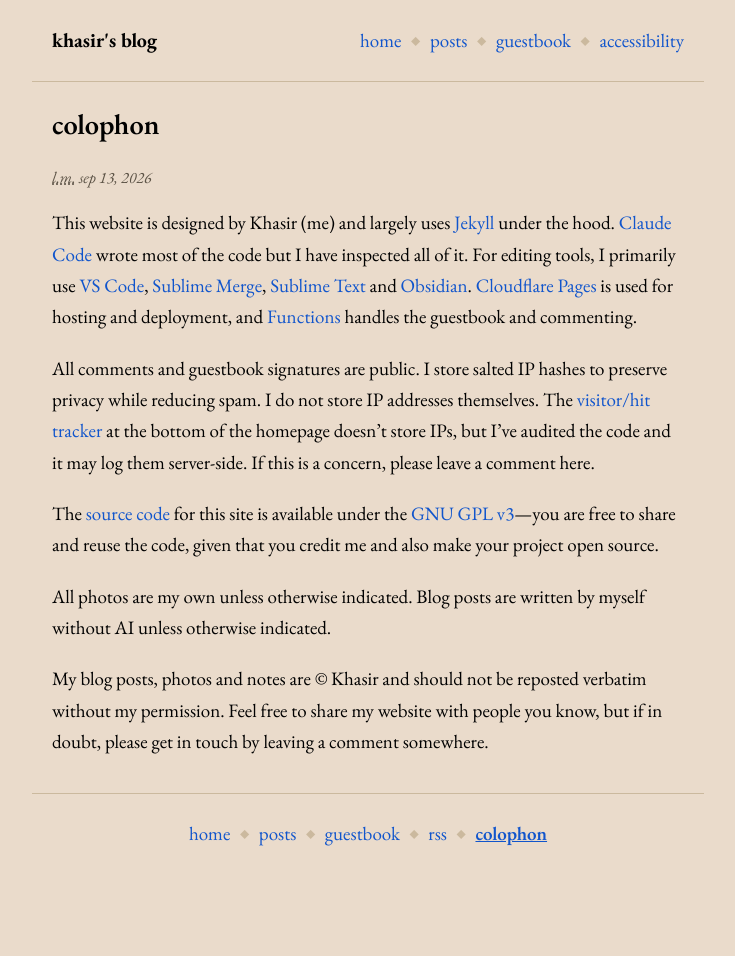
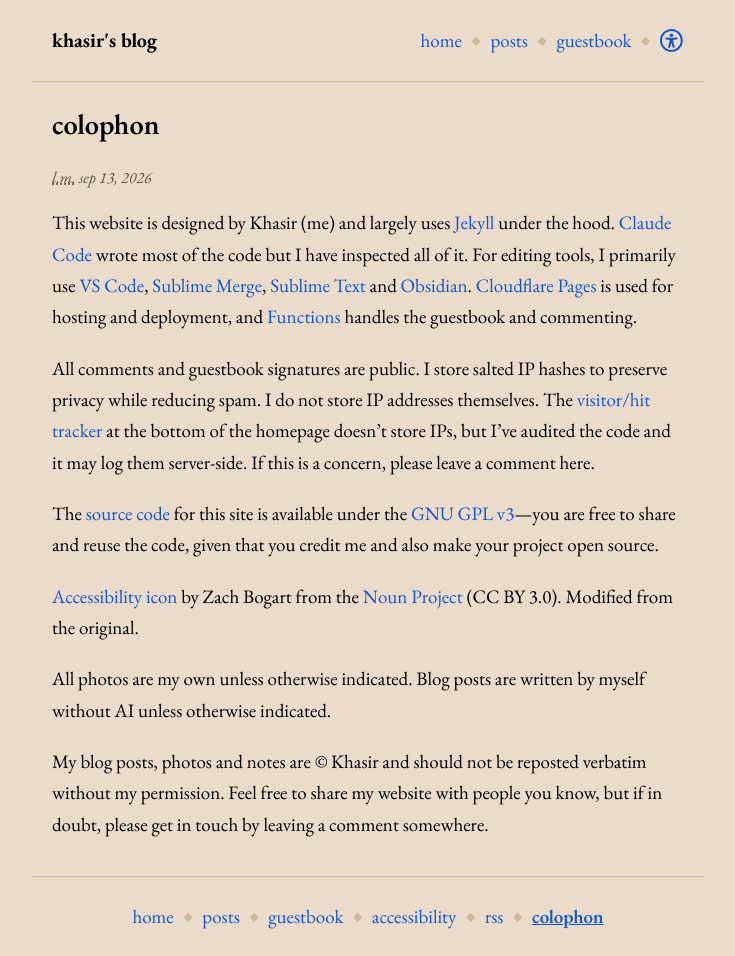
Before and after one commit to Khasir/personal-site, a Jekyll site: the page built from colophon.md, in a window 1280 px wide. Shown: the whole page, without its empty margins (272-1007 px from the left). Built offline with Jekyll 4.4.1, drawn with Linux system fonts in a browser that asks for light colours; before the commit the page ends 900 px from its top, so only the background shows below that.

Commit message:
Split accessibility-mode buttons: icon-only header, label-only footer
Header button is now icon-only (the Noun Project accessibility icon,
credited on the colophon); footer button is the "accessibility" word
alone, no icon. Both share [data-a11y-toggle] and stay in sync.

Co-Authored-By: Claude Sonnet 5 <noreply@anthropic.com>

```diff
--- a/_includes/footer.html
+++ b/_includes/footer.html
@@ -1,5 +1,5 @@
 <footer class="site-footer">
   <div class="wrap">
-    {% include nav.html show_rss=true show_colophon=true %}
+    {% include nav.html show_rss=true show_colophon=true show_a11y="label" %}
   </div>
 </footer>
--- a/_includes/header.html
+++ b/_includes/header.html
@@ -1,6 +1,6 @@
 <header class="site-header">
   <div class="wrap">
     <a class="site-title" href="{{ '/' | relative_url }}">{{ site.title }}</a>
-    {% include nav.html show_a11y=true %}
+    {% include nav.html show_a11y="icon" %}
   </div>
 </header>
--- a/_includes/nav.html
+++ b/_includes/nav.html
@@ -8,6 +8,25 @@
   {% endif %}
   <span class="nav-sep" aria-hidden="true">&#11045;</span>
   <a href="{{ '/guestbook/' | relative_url }}"{% if page.url == '/guestbook/' %} aria-current="page"{% endif %}>guestbook</a>
+  {% if include.show_a11y %}
+  <span class="nav-sep" aria-hidden="true">&#11045;</span>
+  {% comment %}
+    Icon: "Accessibility" by Zach Bogart (see colophon). Filled with currentColor so it follows the link colour.
+  {% endcomment %}
+  {% comment %} show_a11y="icon": icon only (label stays as the accessible name); anything else: the label only. {% endcomment %}
+  <button type="button" class="a11y-toggle{% if include.show_a11y == "icon" %} a11y-toggle--icon-only{% endif %}" data-a11y-toggle aria-pressed="false"{% if include.show_a11y == "icon" %} title="accessibility"{% endif %}>
+    {% if include.show_a11y == "icon" %}
+    <svg class="a11y-icon" aria-hidden="true" focusable="false" viewBox="5 5 90 90" fill="currentColor" fill-rule="evenodd" clip-rule="evenodd">
+      <circle class="a11y-icon-disc" cx="50" cy="50" r="45"/>
+      <path d="M50,5c-24.836,-0 -45,20.164 -45,45c0,24.836 20.164,45 45,45c24.836,0 45,-20.164 45,-45c0,-24.836 -20.164,-45 -45,-45Zm0,7.963c20.442,-0 37.038,16.595 37.038,37.037c-0,20.442 -16.596,37.037 -37.038,37.037c-20.441,0 -37.037,-16.595 -37.037,-37.037c-0,-20.442 16.596,-37.037 37.037,-37.037Z"/>
+      <g class="a11y-icon-figure"><path d="M43.425,47.761c-0.777,8.925 -2.824,17.581 -6.015,25.997c-0.779,2.055 0.257,4.355 2.311,5.134c2.055,0.779 4.355,-0.256 5.134,-2.311c2.259,-5.958 3.986,-12.027 5.145,-18.215c1.159,6.188 2.886,12.257 5.145,18.215c0.779,2.055 3.079,3.09 5.134,2.311c2.055,-0.779 3.09,-3.079 2.311,-5.134c-3.189,-8.411 -5.235,-17.063 -6.013,-25.98c4.769,-0.234 9.54,-0.734 14.311,-1.509c2.169,-0.353 3.644,-2.4 3.291,-4.569c-0.352,-2.168 -2.399,-3.643 -4.568,-3.291c-13.082,2.126 -26.163,2.042 -39.245,-0.004c-2.171,-0.339 -4.209,1.148 -4.549,3.319c-0.339,2.171 1.148,4.209 3.319,4.548c4.762,0.745 9.525,1.245 14.289,1.489Z"/><circle cx="50" cy="29.474" r="7.186"/></g>
+      <text x="0" y="115" fill="#000000" font-size="5px" font-weight="bold" font-family="'Helvetica Neue', Helvetica, Arial-Unicode, Arial, Sans-serif">Created by Zach Bogart</text>
+      <text x="0" y="120" fill="#000000" font-size="5px" font-weight="bold" font-family="'Helvetica Neue', Helvetica, Arial-Unicode, Arial, Sans-serif">from the Noun Project</text>
+    </svg>
+    {% endif %}
+    <span class="a11y-toggle-label">accessibility</span>
+  </button>
+  {% endif %}
   {% if include.show_rss %}
   <span class="nav-sep" aria-hidden="true">&#11045;</span>
   <a href="{{ '/feed.xml' | relative_url }}">rss</a>
@@ -16,8 +35,4 @@
   <span class="nav-sep" aria-hidden="true">&#11045;</span>
   <a href="{{ '/colophon/' | relative_url }}"{% if page.url == '/colophon/' %} aria-current="page"{% endif %}>colophon</a>
   {% endif %}
-  {% if include.show_a11y %}
-  <span class="nav-sep" aria-hidden="true">&#11045;</span>
-  <button type="button" class="a11y-toggle" data-a11y-toggle aria-pressed="false">accessibility</button>
-  {% endif %}
 </nav>
--- a/assets/css/main.css
+++ b/assets/css/main.css
@@ -119,6 +119,9 @@ time, .comment-time { text-transform: lowercase; }
 /* Accessibility-mode toggle (assets/js/accessibility.js):
    a button that reads as a nav link. */
 .a11y-toggle {
+  display: inline-flex;
+  align-items: center;
+  gap: 0.4em;
   min-width: 24px;
   min-height: 24px;
   padding: 0;
@@ -130,6 +133,23 @@ time, .comment-time { text-transform: lowercase; }
 }
 .a11y-toggle:hover, .a11y-toggle:focus { text-decoration: underline; }
 .a11y-toggle[aria-pressed="true"] { font-weight: 600; }
+
+.a11y-icon { width: 1.2em; height: 1.2em; flex: none; }
+/* Off: outline ring + figure. On: filled disc with the figure knocked out. */
+.a11y-icon-disc { opacity: 0; }
+.a11y-toggle[aria-pressed="true"] .a11y-icon-disc { opacity: 1; }
+.a11y-toggle[aria-pressed="true"] .a11y-icon-figure { fill: var(--color-bg); }
+
+/* The header button is icon-only (the footer one shows the word too). The
+   label is visually hidden, not removed: it's still the accessible name. */
+.a11y-toggle--icon-only .a11y-toggle-label {
+  position: absolute;
+  width: 1px;
+  height: 1px;
+  overflow: hidden;
+  clip: rect(0 0 0 0);
+  white-space: nowrap;
+}
 
 /* Entry lists */
 
--- a/colophon.md
+++ b/colophon.md
@@ -11,6 +11,8 @@ All comments and guestbook signatures are public. I store salted IP hashes to pr
 
 The [source code](https://github.com/Khasir/personal-site) for this site is available under the [GNU GPL v3](https://opensource.org/license/gpl-3.0)—you are free to share and reuse the code, given that you credit me and also make your project open source.
 
+[Accessibility icon](https://thenounproject.com/icon/accessibility-4682113/) by Zach Bogart from the <a href="https://thenounproject.com/browse/icons/term/accessibility/" target="_blank" title="Accessibility Icons">Noun Project</a> (CC BY 3.0). Modified from the original.
+
 All photos are my own unless otherwise indicated. Blog posts are written by myself without AI unless otherwise indicated.
 
 My blog posts, photos and notes are © Khasir and should not be reposted verbatim without my permission. Feel free to share my website with people you know, but if in doubt, please get in touch by leaving a comment somewhere.
```
Also changed, not shown: CLAUDE.md (+16 -7 lines), tests/e2e/accessibility.spec.js (+22 -1 lines).
